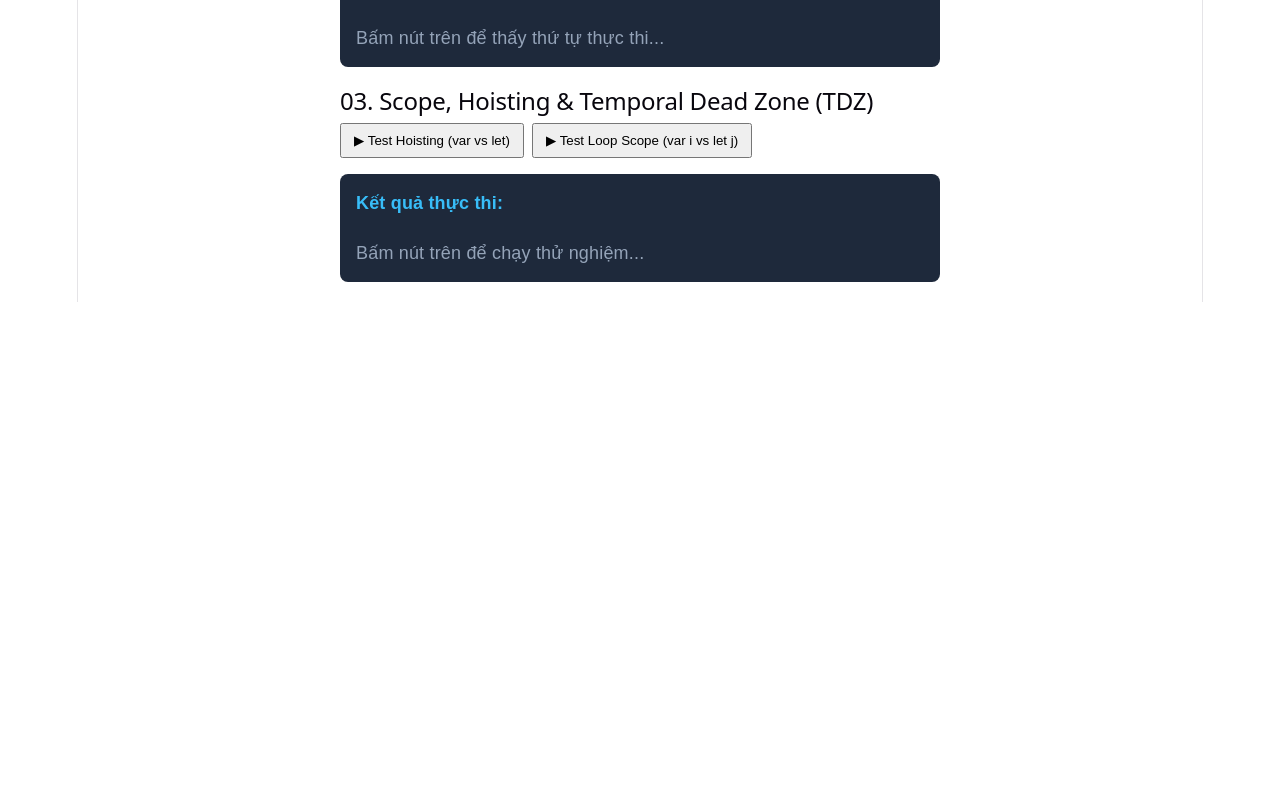
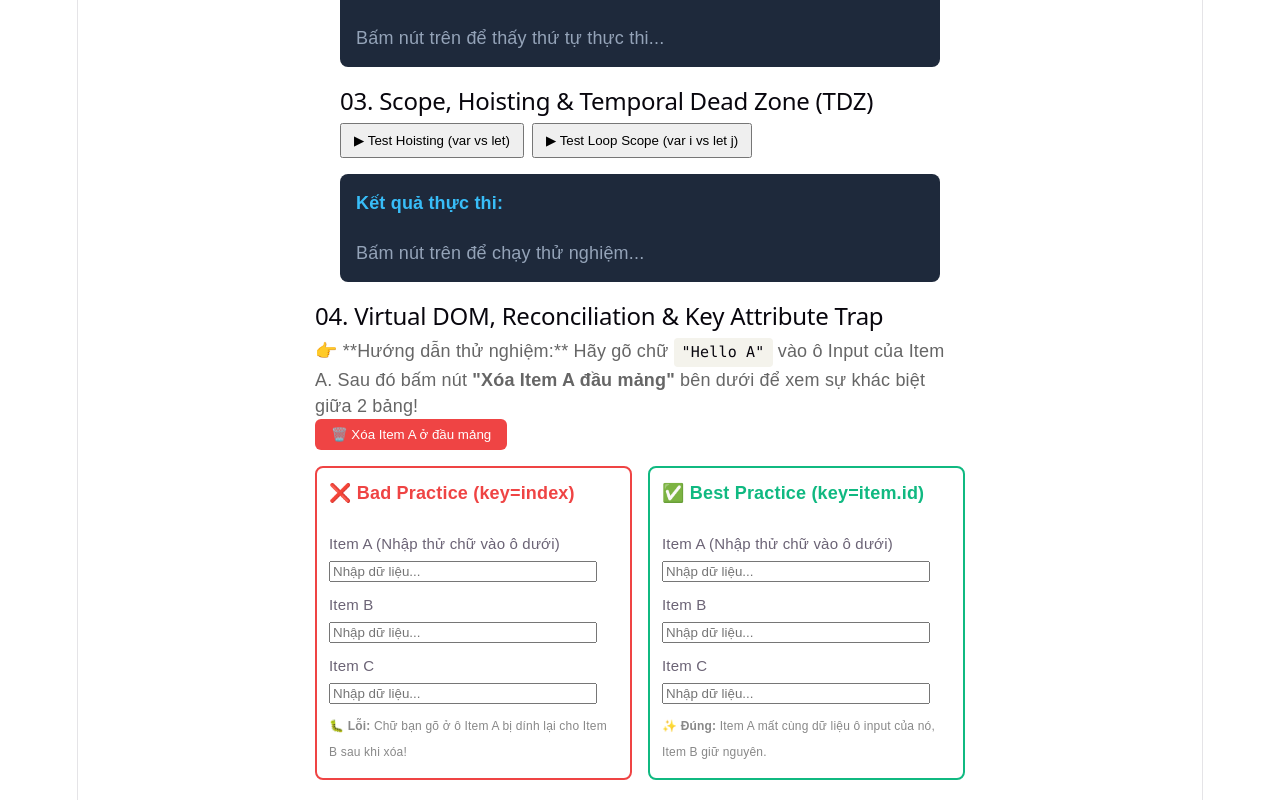
Before and after one commit to takeisan24/react-interview-cheatsheet, a React (Vite) app: page / in a window 1280 px wide. Shown: the part 549-1349 px from the top of the page. Before the commit the page ends 851 px from the top, so only its background shows below. Built offline with nearby package versions, Linux system fonts and the light colour scheme.

Commit message:
feat: complete concept 04 vdom reconciliation and fiber architecture

```diff
--- a/src/App.tsx
+++ b/src/App.tsx
@@ -3,6 +3,7 @@ import './App.css'
 import StaleClosureDemo from './concepts/01-stale-closure/Demo';
 import EventLoopDemo from './concepts/02-event-loop/Demo';
 import ScopeHoistingDemo from './concepts/03-scope-hoisting-tdz/Demo';
+import ReconciliationDemo from './concepts/04-vdom-reconciliation-fiber/Demo';
 
 function App() {
   return (
@@ -10,6 +11,7 @@ function App() {
       <StaleClosureDemo />
       <EventLoopDemo />
       <ScopeHoistingDemo />
+      <ReconciliationDemo />
     </div>
   );
 }
--- /dev/null
+++ b/src/concepts/04-vdom-reconciliation-fiber/Demo.tsx
@@ -0,0 +1,66 @@
+import { useState } from 'react';
+
+interface Item {
+    id: string;
+    name: string;
+}
+
+export default function ReconciliationDemo() {
+    const [items, setItems] = useState<Item[]>([
+        { id: 'id-1', name: 'Item A (Nhập thử chữ vào ô dưới)' },
+        { id: 'id-2', name: 'Item B' },
+        { id: 'id-3', name: 'Item C' },
+    ]);
+
+    // Xóa phần tử đầu tiên của mảng
+    const removeFirstItem = () => {
+        setItems(items.slice(1));
+    };
+
+    return (
+        <div style={{ maxWidth: '650px', margin: '20px auto', textAlign: 'left', fontFamily: 'sans-serif' }}>
+            <h2>04. Virtual DOM, Reconciliation & Key Attribute Trap</h2>
+            <p style={{ color: '#666' }}>
+                👉 **Hướng dẫn thử nghiệm:** Hãy gõ chữ <code>"Hello A"</code> vào ô Input của Item A. Sau đó bấm nút
+                <strong> "Xóa Item A đầu mảng"</strong> bên dưới để xem sự khác biệt giữa 2 bảng!
+            </p>
+
+            <button
+                onClick={removeFirstItem}
+                style={{ padding: '8px 16px', backgroundColor: '#EF4444', color: '#fff', border: 'none', borderRadius: '6px', cursor: 'pointer', marginBottom: '16px' }}
+            >
+                🗑️ Xóa Item A ở đầu mảng
+            </button>
+
+            <div style={{ display: 'grid', gridTemplateColumns: '1fr 1fr', gap: '16px' }}>
+                {/* ❌ BAD PRACTICE: key={index} */}
+                <div style={{ border: '2px solid #EF4444', padding: '12px', borderRadius: '8px' }}>
+                    <h4 style={{ color: '#EF4444', marginTop: 0 }}>❌ Bad Practice (key=index)</h4>
+                    {items.map((item, index) => (
+                        <div key={index} style={{ marginBottom: '8px' }}>
+                            <div><small>{item.name}</small></div>
+                            <input type="text" placeholder="Nhập dữ liệu..." style={{ width: '90%' }} />
+                        </div>
+                    ))}
+                    <p style={{ fontSize: '12px', color: '#888' }}>
+                        🐛 <strong>Lỗi:</strong> Chữ bạn gõ ở ô Item A bị dính lại cho Item B sau khi xóa!
+                    </p>
+                </div>
+
+                {/* ✅ BEST PRACTICE: key={item.id} */}
+                <div style={{ border: '2px solid #10B981', padding: '12px', borderRadius: '8px' }}>
+                    <h4 style={{ color: '#10B981', marginTop: 0 }}>✅ Best Practice (key=item.id)</h4>
+                    {items.map((item) => (
+                        <div key={item.id} style={{ marginBottom: '8px' }}>
+                            <div><small>{item.name}</small></div>
+                            <input type="text" placeholder="Nhập dữ liệu..." style={{ width: '90%' }} />
+                        </div>
+                    ))}
+                    <p style={{ fontSize: '12px', color: '#888' }}>
+                        ✨ <strong>Đúng:</strong> Item A mất cùng dữ liệu ô input của nó, Item B giữ nguyên.
+                    </p>
+                </div>
+            </div>
+        </div>
+    );
+}
```
Also changed, not shown: src/concepts/03-scope-hoisting-tdz/README.md, src/concepts/04-vdom-reconciliation-fiber/README.md (added).
